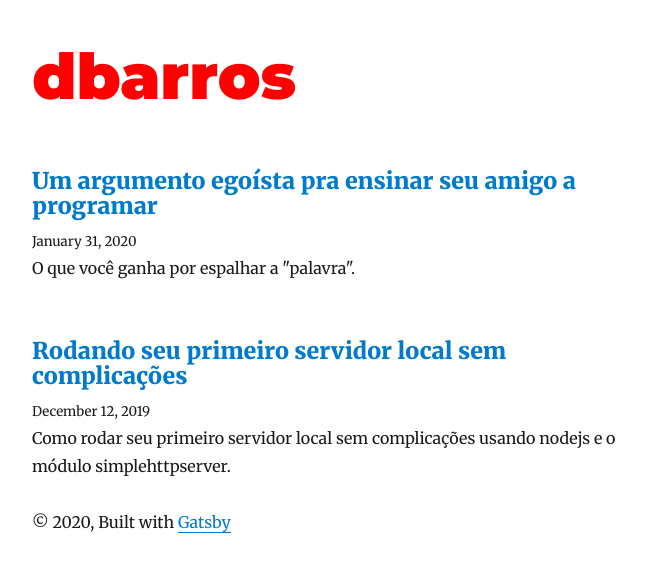
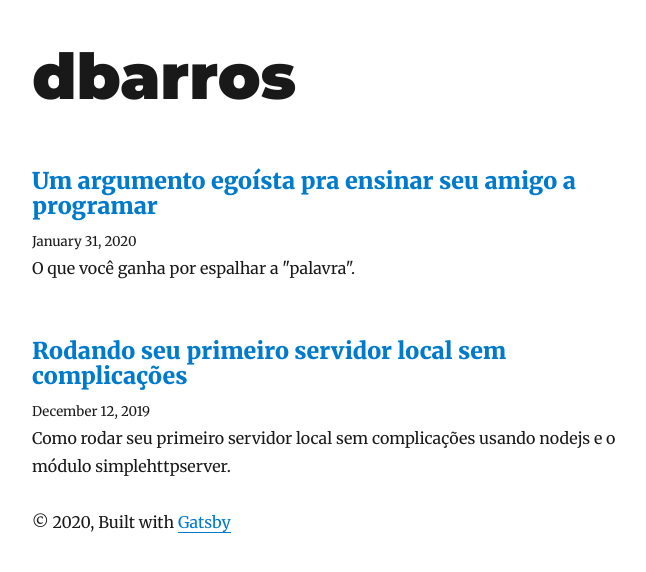
Before and after one commit to cbsorrilha/dbarros, a Gatsby site: page / in a window 1280 px wide. Shown: the whole page, without its empty margins (293-939 px from the left). Built offline with nearby package versions, Linux system fonts and the light colour scheme; Gatsby itself is replaced by a stand-in of ours; some packages are replaced by stand-ins of ours.

Commit message:
fix: removing test red

```diff
--- a/src/components/layout.js
+++ b/src/components/layout.js
@@ -16,7 +16,6 @@ class Layout extends React.Component {
             ...scale(1.5),
             marginBottom: rhythm(1.5),
             marginTop: 0,
-            color: 'red',
           }}
         >
           <Link
```
